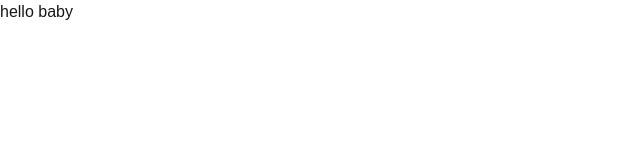
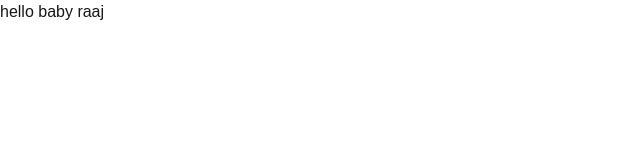
Before and after one commit to paulpriyanshu/Consumer-Lens, a Next.js app: page / in a window 1280 px wide. Shown: the top 160 px of the page, without its empty margins (0-640 px from the left). Built offline with nearby package versions, Linux system fonts and the light colour scheme.

Commit message:
added comment

```diff
--- a/app/page.jsx
+++ b/app/page.jsx
@@ -3,7 +3,7 @@ import Image from "next/image";
 export default function Home() {
   return (
     <div>
-      hello baby
+      hello baby raaj
     </div>
 
   );
```
